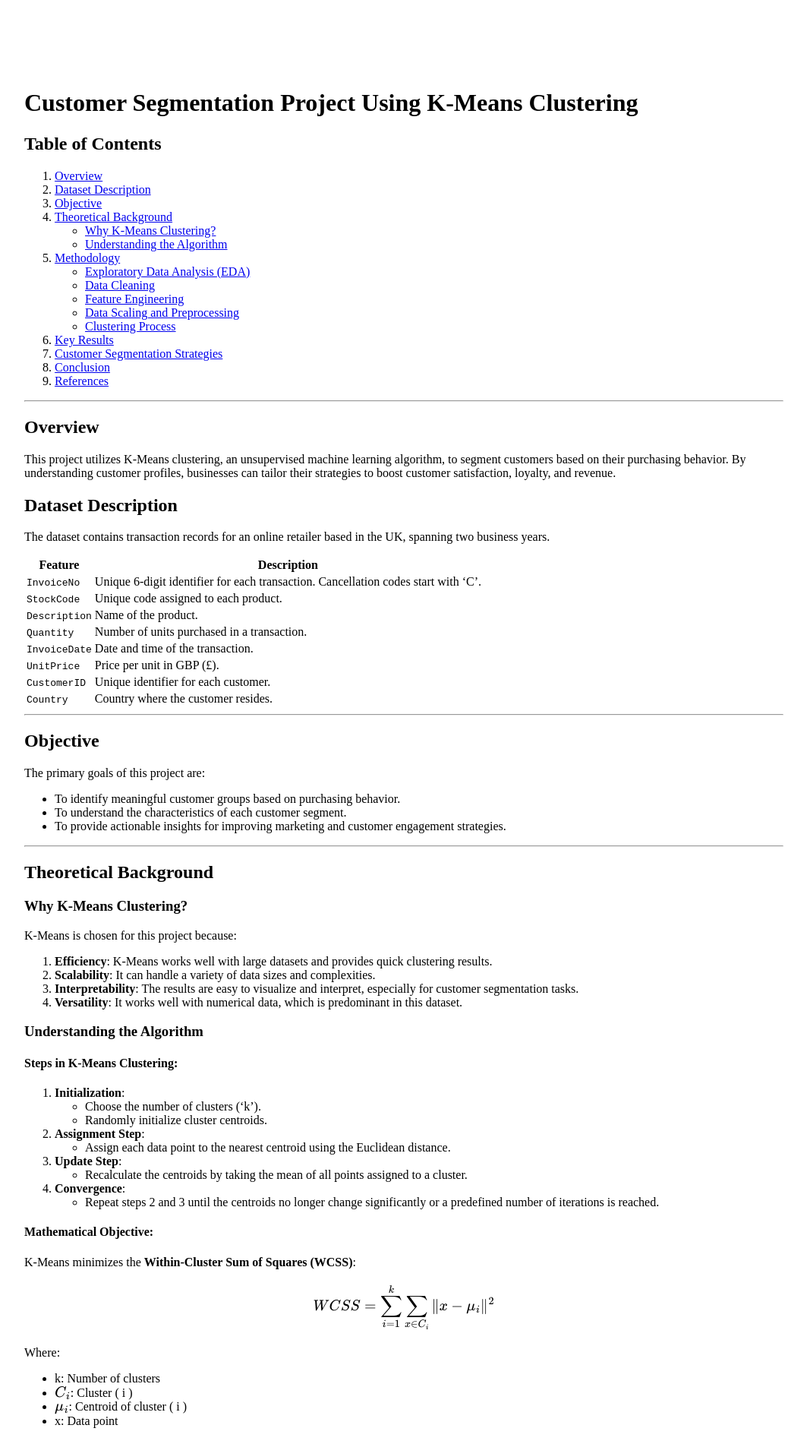
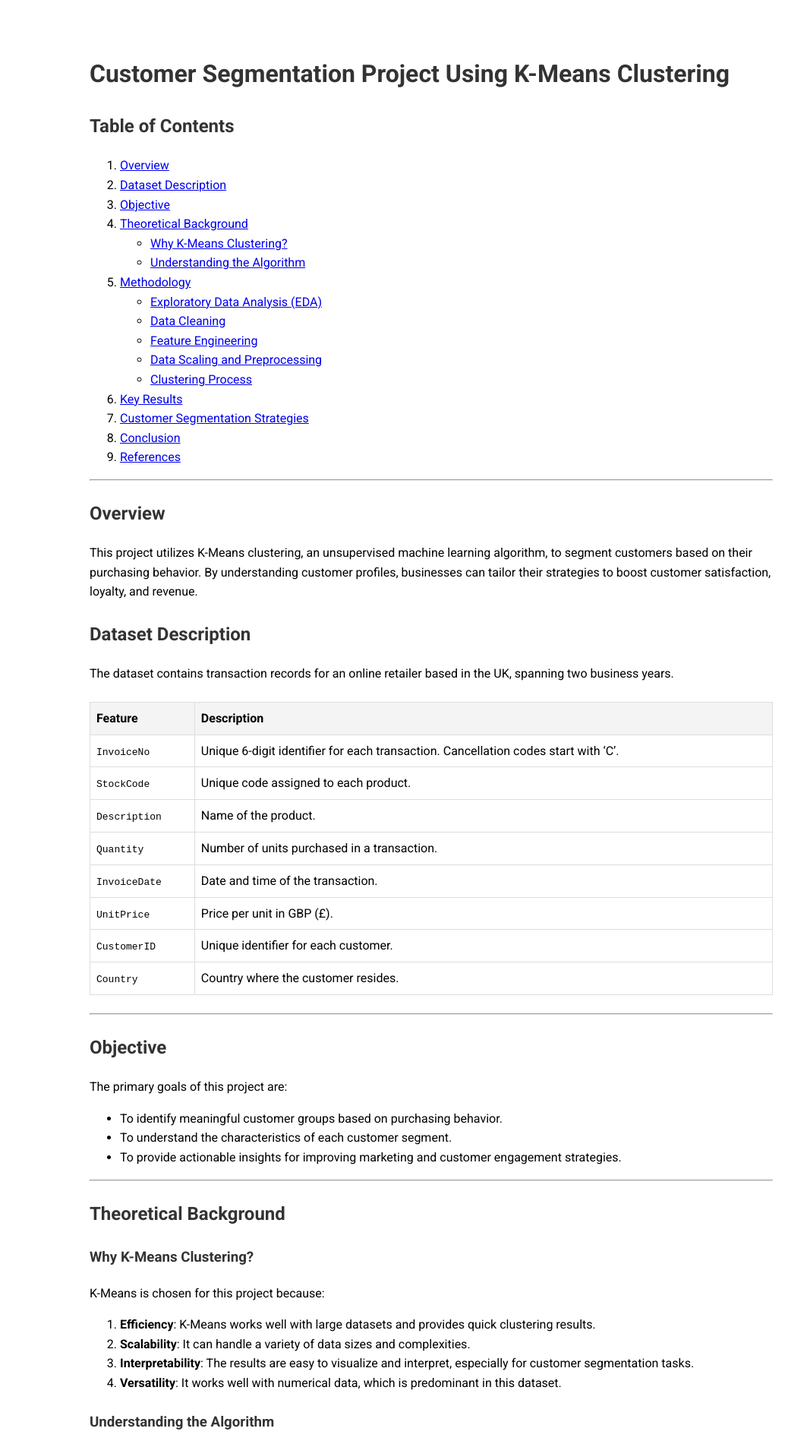
Before and after one commit to vishrut-b/clustering-analysis-of-online-retail-data, a Jekyll site: the page built from index.md, in a window 1280 px wide. Shown: the top 1901 px of the page at 76% size, without its empty margins (72-1135 px from the left). Built offline with Jekyll 4.4.1, drawn with Linux system fonts in a browser that asks for light colours.

Commit message:
Update styles.css

```diff
--- a/assets/css/styles.css
+++ b/assets/css/styles.css
@@ -1,8 +1,33 @@
 /* assets/css/styles.css */
 
-/* A simple container class with margins and a max width */
-.main-container {
-  margin: 4rem;
-  max-width: 1000px;
-  padding: 2rem;
+/* Apply Roboto font globally */
+body {
+  font-family: 'Roboto', sans-serif;
+  margin: 2rem auto;    /* Add some breathing room */
+  max-width: 900px;     /* Optional: Limit the width */
+  padding: 1rem;        /* Optional: Add padding inside */
+  line-height: 1.6;     /* Improve readability */
 }
+
+/* Additional styles for headings */
+h1, h2, h3, h4, h5, h6 {
+  font-weight: 700;     /* Use bold weights for headings */
+  margin-top: 1.5rem;   /* Add spacing above headings */
+  color: #333;          /* Darker color for emphasis */
+}
+
+/* Add styles for tables, if needed */
+table {
+  border-collapse: collapse;
+  width: 100%;
+  margin: 1.5rem 0;
+}
+th, td {
+  border: 1px solid #ddd;
+  padding: 8px;
+  text-align: left;
+}
+th {
+  background-color: #f4f4f4;
+  font-weight: 500;
+}
```
